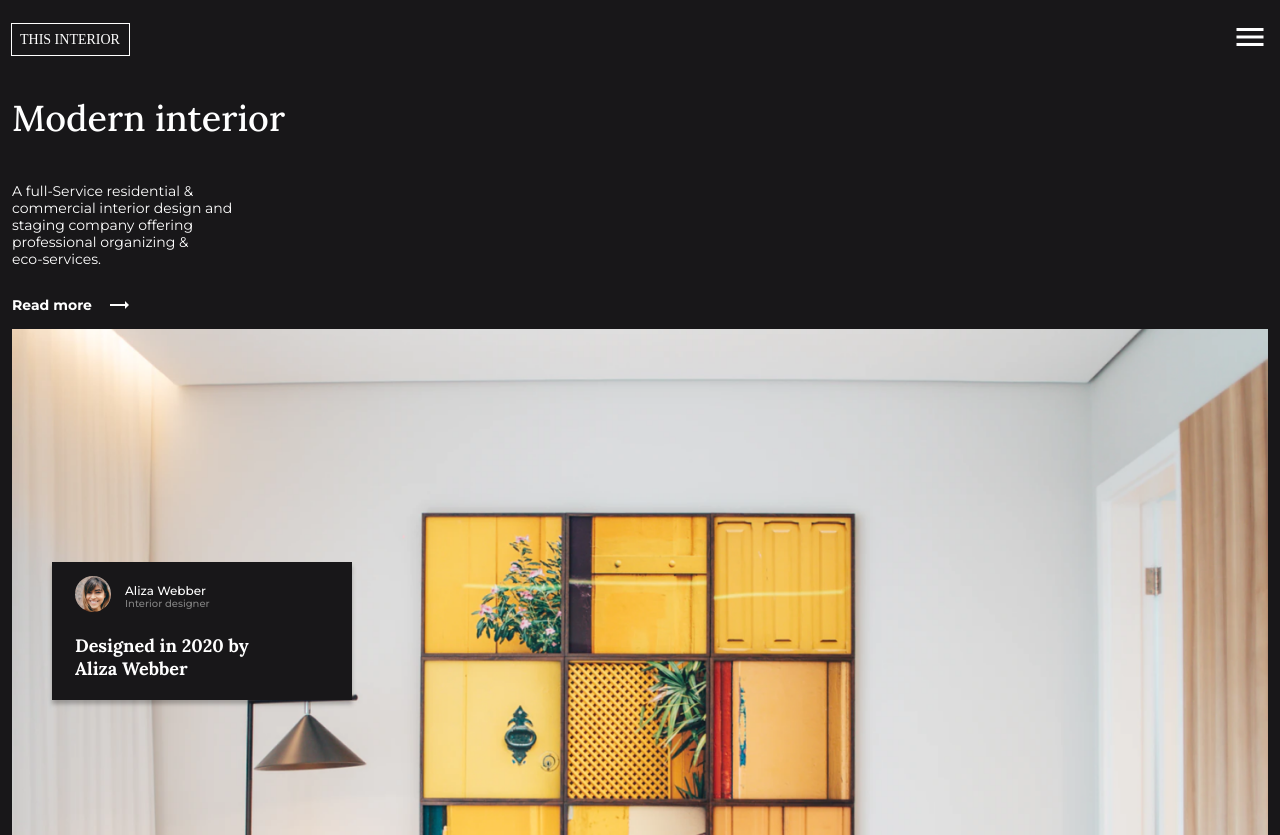
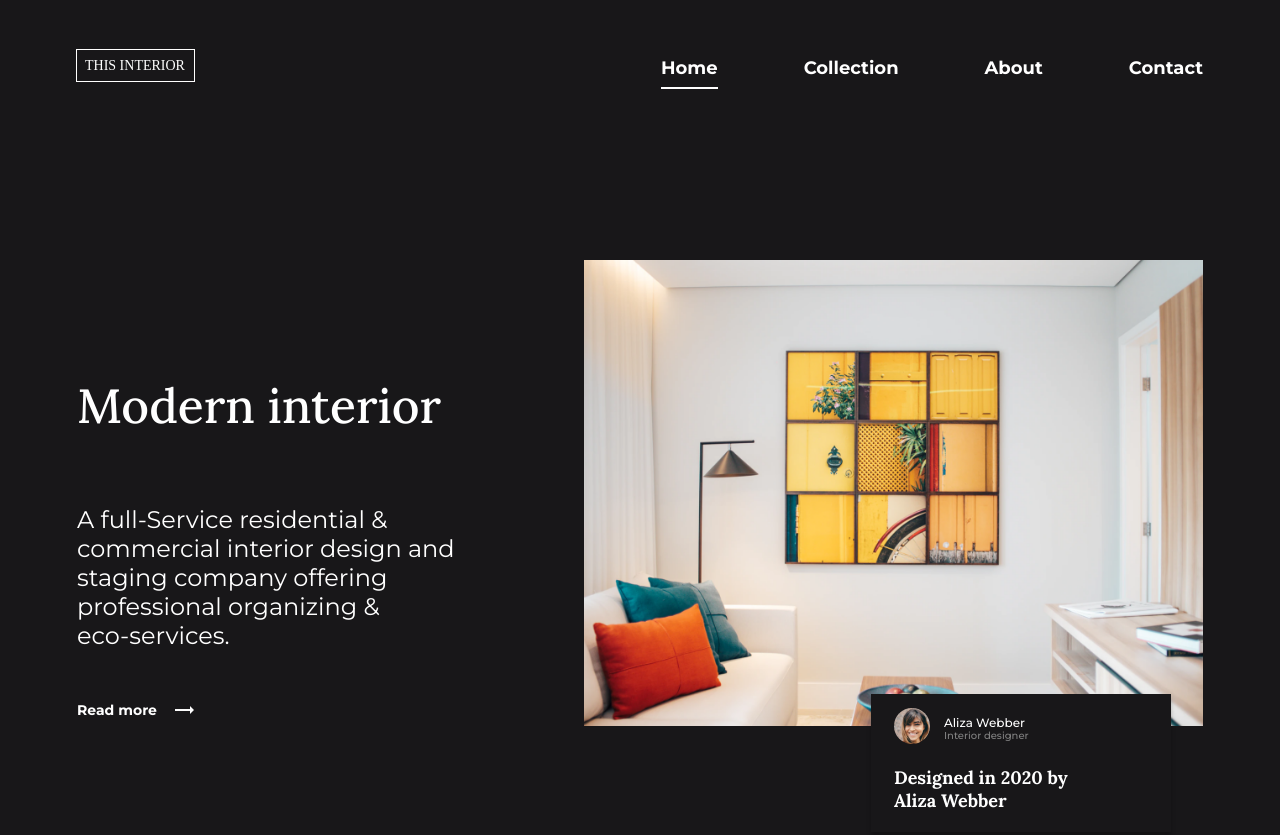
Before and after one commit to lu1zf/interior-consultant, a plain HTML site: page index.html in a window 1280 px wide. Shown: the top 835 px of the page. Drawn offline with Linux system fonts and the light colour scheme.

Commit message:
feat: Implements desktop layout

```diff
--- a/css/styles.css
+++ b/css/styles.css
@@ -38,7 +38,7 @@ nav #logo {
   top: -100vh;
   left: 0;
   background-color: var(--dark);
-  transition: .2s all;
+  transition: .3s all;
   width: 100vw;
   height: 100vh;
   z-index: 1;
@@ -64,7 +64,7 @@ nav #logo {
   color: var(--light);
   text-decoration: none;
   padding-bottom: 8px;
-  padding-top: 24px;
+  padding-top: 15px;
   transition: .2s all;
   border-bottom: 2px solid transparent;
 }
@@ -127,7 +127,7 @@ header a span {
 }
 
 #interior {
-  padding: 12px;
+  padding: 37px 12px 0 12px;
   width: 100%;
   position: relative;
 }
@@ -136,17 +136,18 @@ header a span {
   width: 100%;
 }
 
-#interior .card {
+.card {
   width: 300px;
   height: 138px;
-  left: 52px;
-  top: 245px;
-  position: absolute;
+  float: right;
+  margin-top: -36px;
+  margin-right: 12px;
   padding-top: 14px;
   padding-left: 23px;
 
+  position: relative;
   background: #181719;
-  box-shadow: 0px 4px 4px rgba(0, 0, 0, 0.25);
+  box-shadow: 0px 4px 4px rgb(0 0 0 / 25%);
 }
 
 .card__header {
@@ -215,3 +216,66 @@ footer a {
 footer a:hover {
   filter: brightness(.9);
 }
+
+@media screen and (min-width: 1120px) {
+  nav {
+    margin: 42px 77px 0 77px;
+    display: flex;
+    align-items: center;
+    justify-content: space-between;
+  }
+
+  #navbar {
+    position: unset;
+    width: unset;
+    height: unset;
+  }
+
+  #navbar #links {
+    flex-direction: row;
+  }
+
+  #links a {
+    margin-left: 86px;
+  }
+
+  #hamburguer {
+    display: none;
+  }
+
+  .wrapper {
+    display: flex;
+    padding: 0 77px;
+  }
+
+  header {
+    width: 45%;
+    margin-left: 0;
+    padding-top: 250px;
+  }
+
+  header h1 {
+    font-size: 48px;
+    line-height: 61px;
+  }
+
+  header #description {
+    width: 410px;
+    margin-top: 40px;
+    font-size: 24px;
+    line-height: 29px;
+  }
+
+  header a {
+    margin-top: 48px;
+  }
+
+  #interior {
+    width: 55%;
+    padding: 171px 0 0 0;
+  }
+
+  .card {
+    margin-right: 32px;
+  }
+}
```
